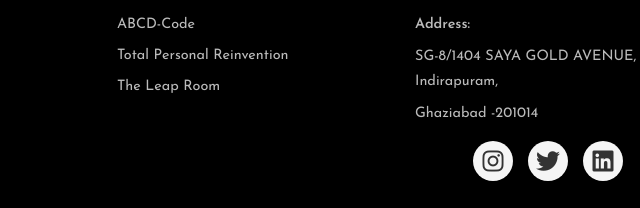
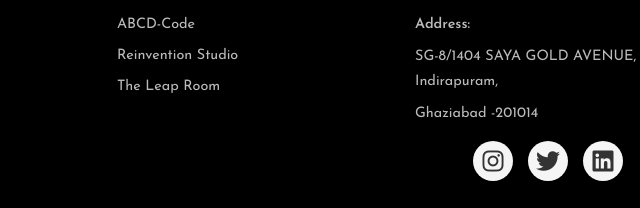
Before and after one commit to SAQUIB-KHAN90/innerleap, a plain HTML site: page abcd-code.html in a window 1280 px wide. Shown: the part 1804-2012 px from the top of the page, 539-1179 px from the left. Drawn offline with Linux system fonts and the light colour scheme; a script that the page names is missing.

Commit message:
chanddddd

```diff
--- a/abcd-code.html
+++ b/abcd-code.html
@@ -163,11 +163,7 @@
             <h3>Programs</h3>
             <ul>
               <li><a href="abcd-code.html">ABCD-Code</a></li>
-              <li
-                ><a href="disruptive-manager.html"
-                  >Total Personal Reinvention</a
-                ></li
-              >
+              <li><a href="reinvention-studio.html"> Reinvention Studio</a></li>
               <li><a href="the-leap-room.html">The Leap Room</a></li>
             </ul>
           </div>
```
Also changed, not shown: blog.html (+1 -5 lines), books.html (+1 -5 lines), contact-us.html (+1 -5 lines), corporate-services.html (+1 -5 lines), disruptive-manager.html (+1 -5 lines), events-workshops.html (+2 -5 lines), founder-story.html (+1 -5 lines), index.html (+1 -5 lines), our-impact.html (+1 -5 lines), our-skills.html (+1 -4 lines), reinvention-studio.html (+1 -5 lines), the-leap-room.html (+1 -5 lines), voice-craft.html (+1 -5 lines).
